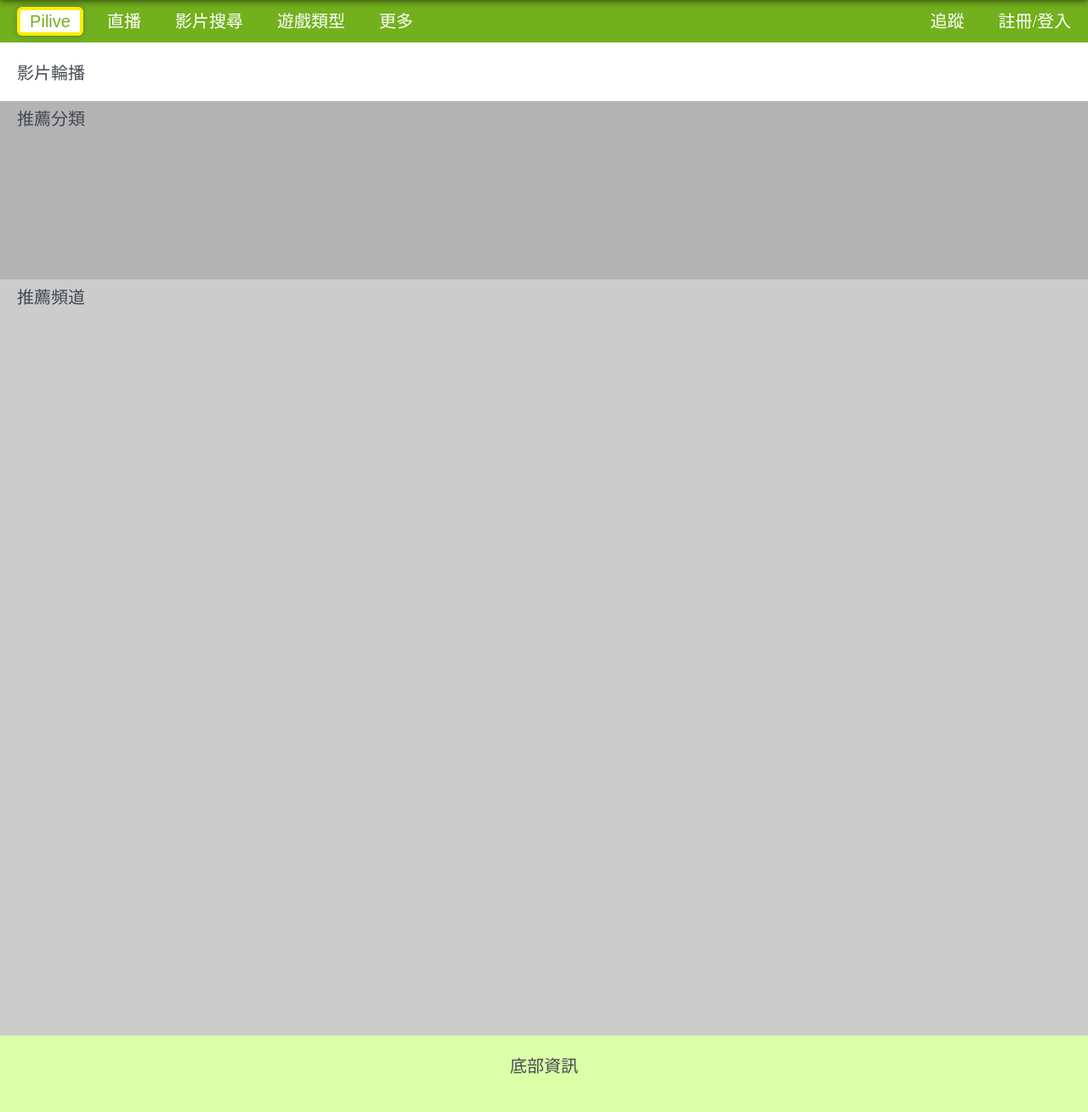
After one commit to Chester-yan/GLP_Project, a Django app: page /04-Upage/ in a window 1280 px wide. The commit adds this page. Shown: the whole page at 85% size. Run offline with Django 3.2, Linux system fonts and the light colour scheme; some libraries are stand-ins or nearby versions.

Commit message:
mac-提交
本次修改內容：
1.完成會員中心頁面加載

下一階段進行：
1.form.py創建會員中心需要的控制項
2.首頁登入與登出狀態變換
3.登入頁面無此帳號提示
4.登入頁面密碼錯誤提示

```diff
--- a/Game_Platform/Game_Platform/settings.py
+++ b/Game_Platform/Game_Platform/settings.py
@@ -23,10 +23,9 @@ BASE_DIR = os.path.dirname(os.path.dirname(os.path.abspath(__file__)))
 SECRET_KEY = 'cp-^&s@isl!f*u+_u+cx+0@2mhiahg@wm8j(qy@t3ak7nh2z*='
 
 # SECURITY WARNING: don't run with debug turned on in production!
-# DEBUG = False
 DEBUG = True
 
-ALLOWED_HOSTS = ["*"]
+ALLOWED_HOSTS = ["*",]
 
 
 # Application definition
@@ -131,9 +130,6 @@ USE_TZ = True
 # 靜態文件的訪問路徑
 STATIC_URL = '/static/'
 
-# STATIC_ROOT = os.path.join(BASE_DIR,'static/')
-
-
 # 靜態文件的存儲路徑
 STATICFILES_DIRS = [
     os.path.join(BASE_DIR, "static/"),
--- a/Game_Platform/index/urls.py
+++ b/Game_Platform/index/urls.py
@@ -2,13 +2,15 @@ from django.conf.urls import url
 from .views import *
 
 urlpatterns = [
-    url(r'^01-index/$',index_views),
+    url(r'^$',index_views),
     url(r'^02-register/$',register_views,name='reg'),
+    url(r'^03-login/$', login_views, name='login'),
+    url(r'^04-Upage/$', Upage_views, name='upage'),
+
+    url(r'^logout/$',logout_views),
+    url(r'^check_uemail/$',check_uemail_view),
     url(r'^check_uname/$',check_uname_view),
-    url(r'^check_uemail/$',check_uemail_view),
-    url(r'^03-login/$', login_views, name='login'),
     url(r'^check_login/$', check_login_view),
-    url(r'^04-logout/$',logout_views),
 
 
 ]
--- a/Game_Platform/index/views.py
+++ b/Game_Platform/index/views.py
@@ -20,6 +20,10 @@ from .froms import *
 @xframe_options_sameorigin
 def index_views(request):
     return render(request,'01-index.html')
+
+
+def Upage_views(request):
+    return render(request,'04-Upage.html')
 
 
 @xframe_options_sameorigin
--- a/Game_Platform/static/css/01-index.css
+++ b/Game_Platform/static/css/01-index.css
@@ -59,6 +59,23 @@ a:hover{
     display: flex;
     flex-direction: column;
 
+}
+
+.logo{
+    width: 30px;
+    height: 26px;
+    margin: 8px 8px 8px 20px;
+    border: 4px solid rgb(255, 238, 0);
+    border-radius: 6px;
+    filter: drop-shadow(0px 0px 3px rgba(93, 93, 93, 0.7));
+    font: 20px 'Prompt', sans-serif;
+    line-height: 30px;
+    color: #72B01D;
+    background: rgb(255, 255, 255);
+    display: flex;
+    justify-content:center;
+    align-items: center;
+    /* order: 1; */
 }
 
 #nav{
--- a/Game_Platform/static/js/01-index.js
+++ b/Game_Platform/static/js/01-index.js
@@ -13,16 +13,16 @@ function show() {
 };
 
 
-window.onload = function resize() {
-    var div_width = $.get('/02-register/','#register_page');
-    console.log(div_width);
+// window.onload = function resize() {
+//     var div_width = $.get('/02-register/','#register_page');
+//     console.log(div_width);
 
-    // var div_width = $('#register_page').outerWidth(true);
-    // var div_height = $('#register_page').outerHeight(true);
-    // parent.document.getElementById("show_register").width = div_width;
-    // parent.document.getElementById("show_register").height = div_height;
+//     // var div_width = $('#register_page').outerWidth(true);
+//     // var div_height = $('#register_page').outerHeight(true);
+//     // parent.document.getElementById("show_register").width = div_width;
+//     // parent.document.getElementById("show_register").height = div_height;
 
-};
+// };
 
 
 
@@ -34,7 +34,7 @@ function check_login(){
 		if(data.loginStatus == 0){
 			html += "<a onclick='show();'>註冊/登入</a>";
 		}else{
-            html += "<a href='/04-logout'>登出</a>";
+            html += "<a href='/logout'>登出</a>";
 		}
         $("#login").html(html);
 	},'json');
--- a/Game_Platform/templates/01-index.html
+++ b/Game_Platform/templates/01-index.html
@@ -8,7 +8,13 @@
     <meta name="viewport" content="width=device-width, initial-scale=1.0">
     <meta http-equiv="X-UA-Compatible" content="ie=edge">
     <link rel="shortcut icon" href="{% static 'images/favicon-20200224034212535.ico' %}">
+
+    {% block title %}
+
     <title>pilive</title>
+
+    {% endblock title %}
+
 </head>
 
 <body>
@@ -27,8 +33,8 @@
             </ul>
 
             <ul class="leftnav">
-                <li>
-                    <a href="#">LOGO</a>
+                <li class="logo">
+                    <p>Pilive</p>
                 </li>
                 <li>
                     <a href="#">直播</a>
@@ -45,6 +51,8 @@
             </ul>
 
         </div>
+
+{% block container %}
 
         <div id="container" >
 
@@ -71,6 +79,8 @@
 
         </div>
 
+{% endblock container %}
+
         <div id="register_block" onclick="cancle();">
 
             <iframe
@@ -89,11 +99,8 @@
 
 </body>
 
-
-
 <script src="https://ajax.googleapis.com/ajax/libs/jquery/3.4.1/jquery.min.js"></script>
 <script src="{% static 'js/01-index.js' %}"></script>
 <link href="{% static 'css/01-index.css' %}" rel="stylesheet">
 
-
 </html>
--- /dev/null
+++ b/Game_Platform/templates/04-Upage.html
@@ -0,0 +1,26 @@
+{% extends '01-index.html' %}
+{% load static %}
+
+{% block title %}
+
+<title>會員中心</title>
+
+{% endblock title %}
+
+
+{% block container %}
+
+<div id="container" >
+
+    <div class="main">
+        <ul class="context">
+            <li id="li1">影片輪播</li>
+            <li id="li2">推薦分類</li>
+            <li id="li3">推薦頻道</li>
+            <li id="footer">底部資訊</li>
+        </ul>
+    </div>
+
+</div>
+
+{% endblock container %}
```
